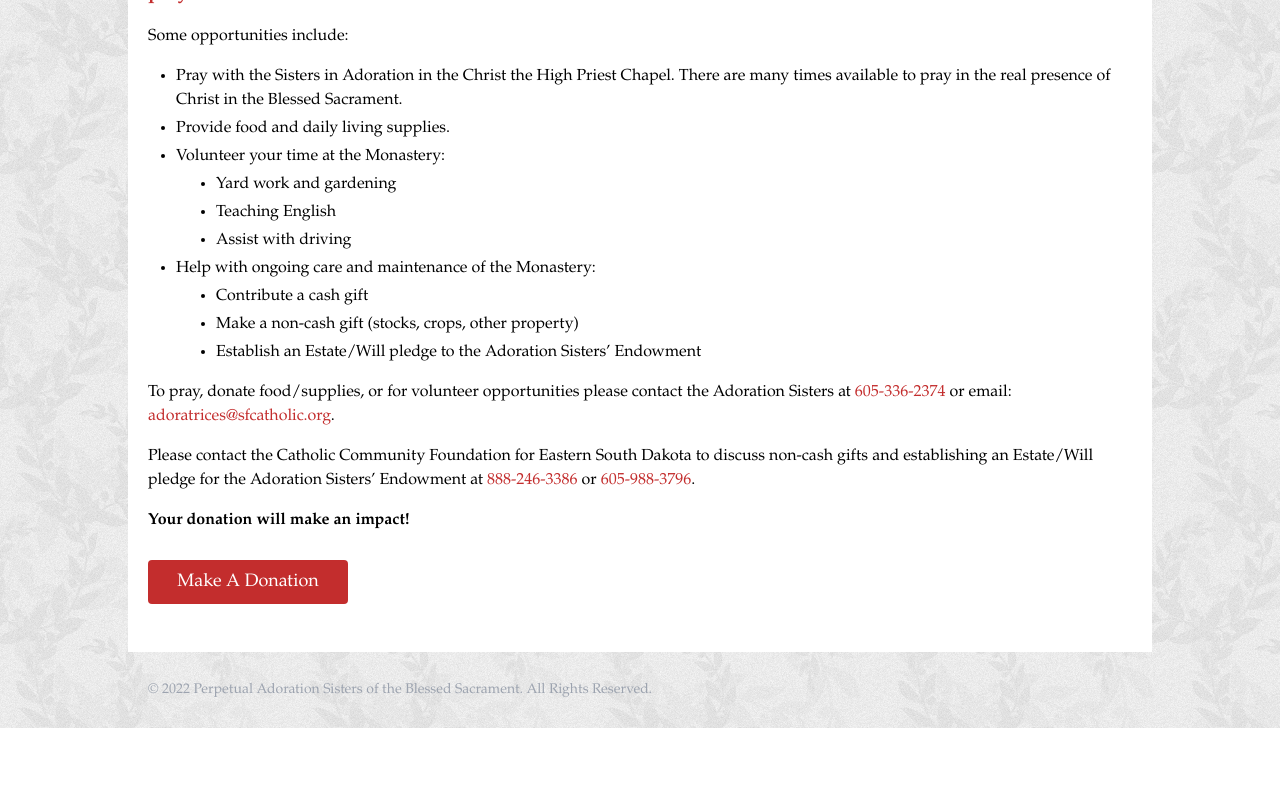
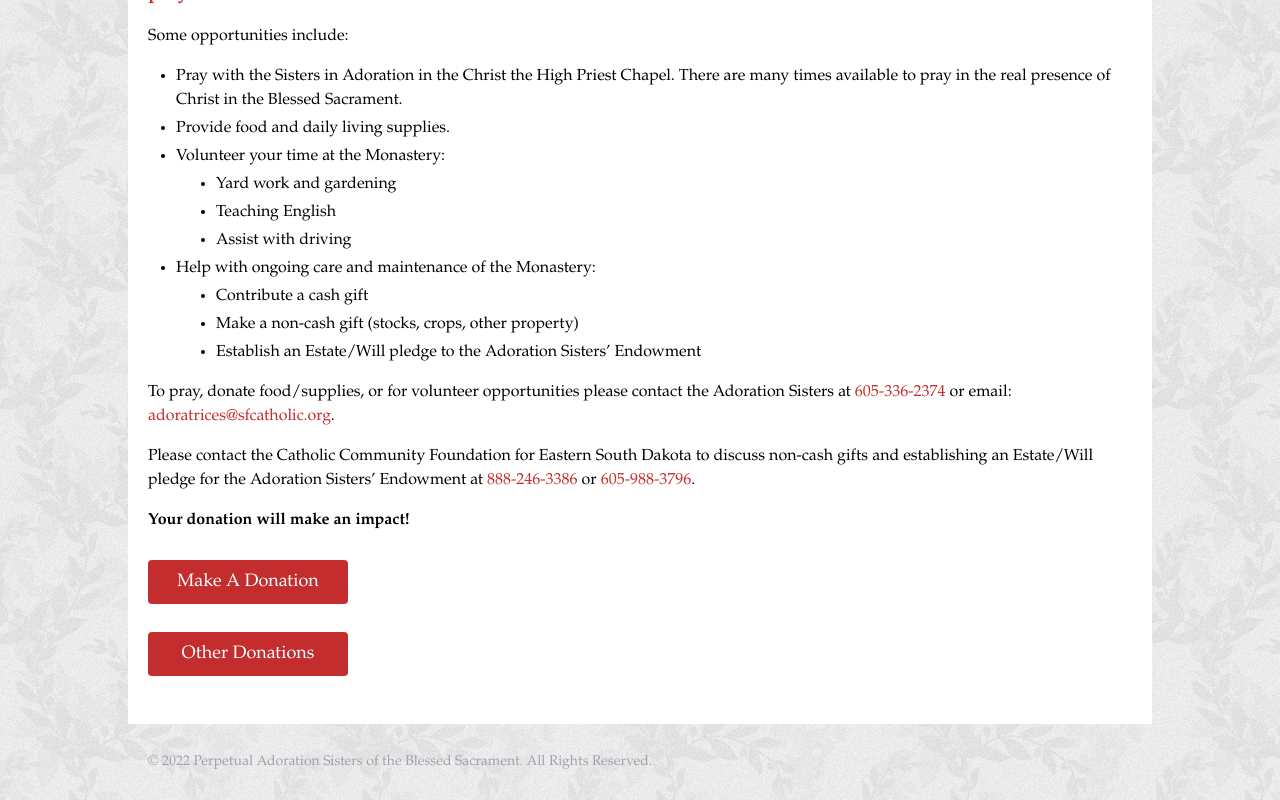
Before and after one commit to PerpetualAdorationSisters/site, a Nuxt app in the folder src/site/: page /donate in a window 1280 px wide. Shown: the part 344-1144 px from the top of the page. Before the commit the page ends 1072 px from the top, so only its background shows below. Built offline with nearby package versions, Linux system fonts and the light colour scheme.

Commit message:
Added sign up genius link

```diff
--- a/src/site/pages/donate.vue
+++ b/src/site/pages/donate.vue
@@ -60,6 +60,11 @@
         <div class="p-2 bg-primary text-white my-7 text-lg rounded donate-button text-center">Make A Donation</div>
       </a>
     </div>
+    <div class="">
+      <a href="https://www.signupgenius.com/go/10c0e4ca4ab2fa7f8c52-adoration" target="_blank" rel="nofollow noreferrer">
+        <div class="p-2 bg-primary text-white my-7 text-lg rounded donate-button text-center">Other Donations</div>
+      </a>
+    </div>
   </div>
 </template>
 
```
